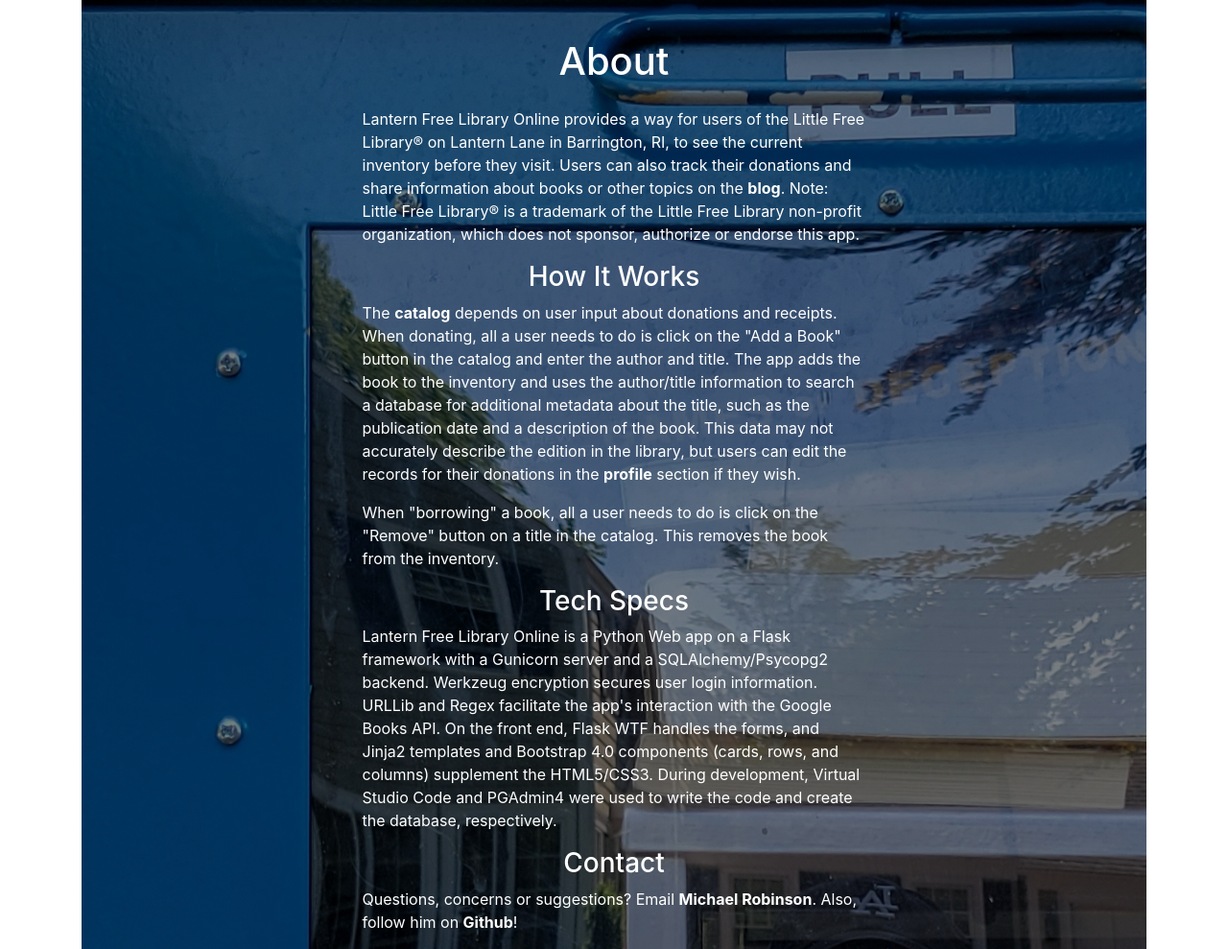
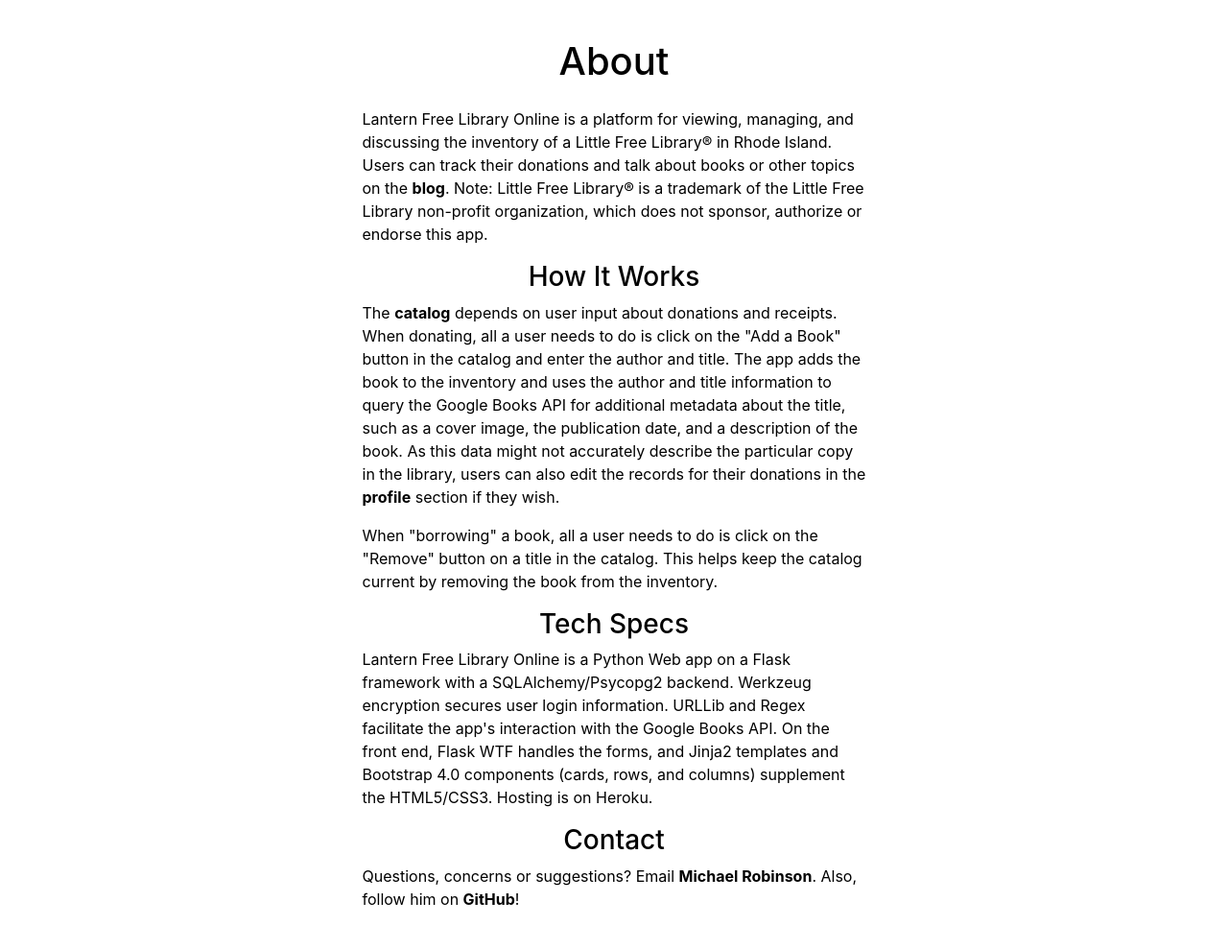
Before and after one commit to merobi-hub/lantern-library-online, a Flask app: page /about in a window 1280 px wide. Shown: the part 72-1061 px from the top of the page at 96% size. After the commit the page ends 1015 px from the top, so only its background shows below. Run offline with Flask 2, Linux system fonts and the light colour scheme; parts of the project's set-up code (start-up, migrations or seed data) failed here and were passed over; some libraries are stand-ins or nearby versions.

Commit message:
Misc fixes and UI improvements
Signed-off-by: merobi-hub <merobi@gmail.com>

```diff
--- a/book_inventory/__init__.py
+++ b/book_inventory/__init__.py
@@ -6,7 +6,7 @@ from .catalog.routes import catalog
 from .blog.routes import lblog
 #from .api.routes import api
 from flask_migrate import Migrate
-from book_inventory.models import db as root_db, login_manager, ma
+from book_inventory.models import db as root_db, login_manager
 from flask_sqlalchemy import SQLAlchemy
 
 #Do I need CORS?
--- a/book_inventory/blog/blog_templates/blog.html
+++ b/book_inventory/blog/blog_templates/blog.html
@@ -44,7 +44,7 @@
                             <h5 class="card-title">{{ post.title }}</h5>
                             <h5 class="card-text">{{ post.content }}</h5>
                             <h6 class="card-text">{{ post.email }}</h5>
-                            <h6 class="card-subtitle mb-2 text-muted">Date & time: {{ post.date_created }}</h6>
+                            <h6 class="card-subtitle mb-2 text-muted">{{ post.date_created }}</h6>
                         </div>
                     </div>
                 {% endfor %}
--- a/book_inventory/blog/routes.py
+++ b/book_inventory/blog/routes.py
@@ -9,6 +9,8 @@ lblog = Blueprint('lblog', __name__, template_folder='blog_templates')
 @login_required
 def blog():
     posts = Post.query.all()
+    for post in posts:
+        post.date_created = post.date_created.strftime('%a %d %b %Y, %I:%M%p')
     return render_template('blog.html', posts = posts)
 
 @lblog.route('/createpost', methods = ['GET', 'POST'])
--- a/book_inventory/catalog/catalog_templates/books.html
+++ b/book_inventory/catalog/catalog_templates/books.html
@@ -31,14 +31,12 @@
                     <div class="col-xs-12 col-sm-12" id="catalog-title">
                         <h1>Library Catalog</h1>
                         <a href="{{ url_for('catalog.addbook') }}" class="btn btn-primary" id="catalog-title-button"><h3>Add a Book</h3></a>
-                        <!-- <h6>Click on Add Your Donation to add a donation to the catalog.</h6>t
-                        <h6>Click on Remove to update the catalog when you take book.</h6> -->
                     </div>
                 </div>
             </div>
             {% for book in books %}
             <div class="row" id="card-row">
-                <div class="card" style="max-width: 37.5rem;">
+                <div class="card" style="width: 37.5rem;">
                     <div class="row g-0">
                         <div class="col-md-4">
                             <img src="{{ book.image }}" id="bookcover-thumbnail" alt="bookcover thumbnail">
@@ -62,7 +60,7 @@
             {% endfor %}
             {% for book in history %}
             <div class="row" id="card-row">
-                <div class="card" style="max-width: 37.5rem; background-color: darkgray;">
+                <div class="card" style="width: 37.5rem; background-color: darkgray;">
                     <div class="row g-0">
                         <div class="col-md-4">
                             <img src="{{ book.image }}" id="bookcover-thumbnail" alt="bookcover thumbnail">
--- a/book_inventory/forms.py
+++ b/book_inventory/forms.py
@@ -1,9 +1,9 @@
 from flask_wtf import FlaskForm
 from wtforms import StringField, PasswordField, SubmitField, TextAreaField
 from wtforms.validators import DataRequired, Email
-from flask_login import UserMixin
+import flask_login
 
-class UserLoginForm(FlaskForm,UserMixin):
+class UserLoginForm(FlaskForm, flask_login.UserMixin):
     #username = StringField('Username', validators=[DataRequired()])
     email = StringField('Email', validators=[DataRequired(), Email()])
     password = PasswordField('Password', validators=[DataRequired()])
--- a/book_inventory/site/site_templates/about.html
+++ b/book_inventory/site/site_templates/about.html
@@ -9,10 +9,9 @@
             </div>
             <div class="col-xs-12 col-sm-12 col-md-6" id="about-text">
                 <p>
-                    Lantern Free Library Online provides a way for users of the
-                    Little Free Library® on Lantern Lane in Barrington, RI, to see
-                    the current inventory before they visit. Users can also track
-                    their donations and share information about books or other
+                    Lantern Free Library Online is a platform for viewing, managing, and discussing
+                    the inventory of a Little Free Library® in Rhode Island. Users can track
+                    their donations and talk about books or other
                     topics on the <a href="{{ url_for('lblog.blog')}}"><b>blog</b></a>.
                     Note: Little Free Library® is a trademark of the Little Free
                     Library non-profit organization, which does not sponsor, authorize
@@ -24,36 +23,35 @@
                     on user input about donations and receipts. When donating, all a
                     user needs to do is click on the "Add a Book" button in the
                     catalog and enter the author and title. The app adds the book to
-                    the inventory and uses the author/title information to search a
-                    database for additional metadata about the title, such as the
-                    publication date and a description of the book. This data may
-                    not accurately describe the edition in the library, but users
-                    can edit the records for their donations in the
+                    the inventory and uses the author and title information to query the Google Books API
+                    for additional metadata about the title, such as a cover image, the
+                    publication date, and a description of the book. As this data might
+                    not accurately describe the particular copy in the library, users
+                    can also edit the records for their donations in the
                     <a href="{{ url_for('site.profile')}}"><b>profile</b></a> section
                     if they wish.
                 </p>
                 <p>
                     When "borrowing" a book, all a user needs to do is click on the
-                    "Remove" button on a title in the catalog. This removes the book
+                    "Remove" button on a title in the catalog. This helps keep the catalog current by removing the book
                     from the inventory.
                 </p>
                 <h3 class="about-heading">Tech Specs</h3>
                 <p>
                     Lantern Free Library Online is a Python Web app on a Flask framework
-                    with a Gunicorn server and a SQLAlchemy/Psycopg2 backend. Werkzeug
+                    with a SQLAlchemy/Psycopg2 backend. Werkzeug
                     encryption secures user login information. URLLib and Regex facilitate the
                     app's interaction with the Google Books API. On the front end, Flask
                     WTF handles the forms, and Jinja2 templates and Bootstrap 4.0
-                    components (cards, rows, and columns) supplement the HTML5/CSS3. During
-                    development, Virtual Studio Code and PGAdmin4 were used to write the
-                    code and create the database, respectively.
+                    components (cards, rows, and columns) supplement the HTML5/CSS3. Hosting is
+                    on Heroku.
                 </p>
                 <h3 class="about-heading">Contact</h3>
                 <p>
                     Questions, concerns or suggestions? Email
                     <a href="emailto:merobi@gmail.com"><nobr><b>Michael Robinson</b></nobr></a>.
                     Also, follow him on
-                    <a href="https://github.com/merobi-hub"><b>Github</b></a>!
+                    <a href="https://github.com/merobi-hub"><b>GitHub</b></a>!
                 </p>
 
             </div>
--- a/book_inventory/static/css/main.css
+++ b/book_inventory/static/css/main.css
@@ -140,7 +140,7 @@ body {
     flex-flow: row wrap;
     align-items: center;
     box-sizing: border-box;
-    background-image: linear-gradient(rgba(0, 0, 0, 0.5), rgba(0, 0, 0, 0.5)), url("../images/lanternfreelibrary_close.jpg");
+/*    background-image: linear-gradient(rgba(0, 0, 0, 0.5), rgba(0, 0, 0, 0.5)), url("../images/lanternfreelibrary_close.jpg");*/
     background-attachment: fixed;
     flex-shrink: 0;
     width: 100%;
@@ -423,7 +423,7 @@ body {
 }
 
 #edit-book-title {
-    color: white;
+    color: black;
     text-align: center;
     margin-top: 5vh;
     margin-bottom: 2vh;
@@ -464,15 +464,15 @@ body {
 #about-text {
     align-items: center;
     text-align: left;
-    color: white;
+    color: black;
     margin-left: 25%
 }
 
 #about-text a {
-    color: white
+    color: black
 }
 
 .about-heading {
     text-align: center;
-    color: white
+    color: black
 }
--- a/config.py
+++ b/config.py
@@ -5,5 +5,6 @@ basedir = os.path.abspath(os.path.dirname(__file__))
 class Config():
 
     SECRET_KEY = os.environ.get('SECRET_KEY') or 'You will never guess...'
-    SQLALCHEMY_DATABASE_URI = os.environ.get('DATABASE_URL').replace("://", "ql://", 1)
+    # SQLALCHEMY_DATABASE_URI = os.environ.get('DATABASE_URL').replace("://", "ql://", 1) or 'sqlite:///' + os.path.join(basedir, 'app.db')
+    SQLALCHEMY_DATABASE_URI = os.environ.get('DATABASE_URL') or 'sqlite:///' + os.path.join(basedir, 'app.db')
     SQLALCHEMY_TRACK_MODIFICATIONS = False #turns off notifications from db
```
Also changed, not shown: other parts of book_inventory/static/css/main.css (+20 -20 lines), book_inventory/authentication/routes.py (+9 -10 lines), book_inventory/models.py (+2 -5 lines), requirements.txt (+16 -10 lines).
